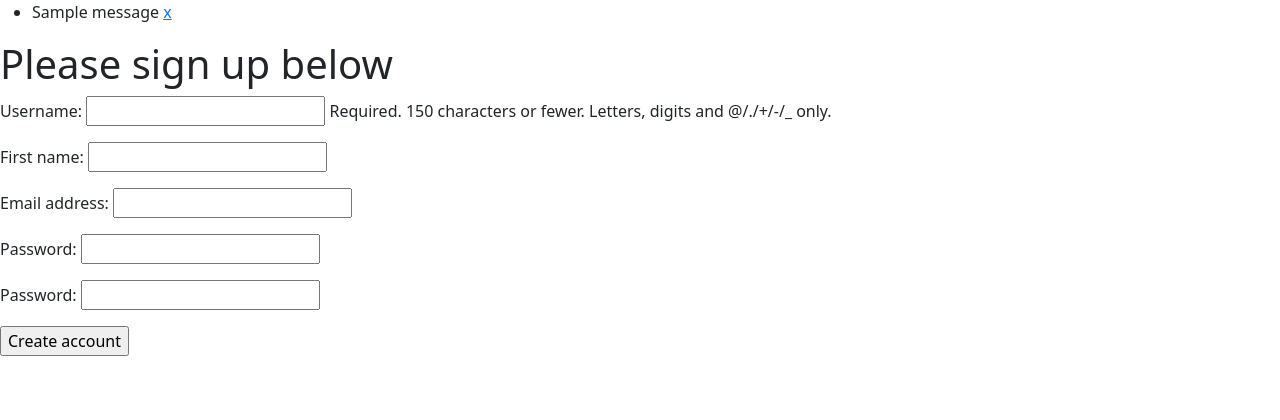
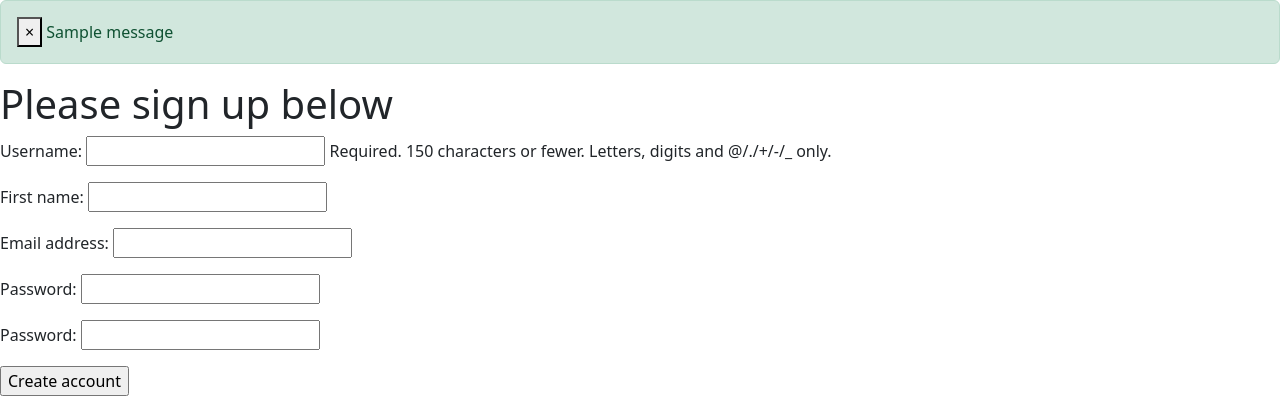
Before and after one commit to jkingportfolio/CI_PP4_Pic_Pals, a Django app: page /register/ in a window 1280 px wide. Shown: the part 56-476 px from the top of the page. Run offline with Django 4.2, Linux system fonts and the light colour scheme; tables that the repository leaves empty hold one stand-in row (values such as "Sample post"); one stand-in notice (Sample message) is shown; parts of the project's set-up code (start-up, migrations or seed data) failed here and were passed over; some libraries are stand-ins or nearby versions.

Commit message:
Style: Messages when upload post etc

```diff
--- a/templates/base.html
+++ b/templates/base.html
@@ -11,10 +11,11 @@
         rel="stylesheet"
         integrity="sha384-rbsA2VBKQhggwzxH7pPCaAqO46MgnOM80zW1RWuH61DGLwZJEdK2Kadq2F9CUG65"
         crossorigin="anonymous">
+
+    <link rel="stylesheet" href="{% static 'css/style.css' %}">
     <script
-        src="https://cdn.jsdelivr.net/npm/bootstrap@5.2.3/dist/js/bootstrap.bundle.min.js">
+    src="https://cdn.jsdelivr.net/npm/bootstrap@5.2.3/dist/js/bootstrap.bundle.min.js">
     </script>
-    <link rel="stylesheet" href="{% static 'css/style.css' %}">
 
 </head>
 
@@ -60,16 +61,7 @@
             </div>
         </div>
     </nav>
-    {% if messages %}
-    <ul class="messages">
-        {% for message in messages %}
-        <li class="{{ message.tags }}">
-            {{ message|safe }}
-            <a href="{% url 'dashboard' %}" class="close">x</a>
-        </li>
-        {% endfor %}
-    </ul>
-    {% endif %}
+    {% include 'messages.html' %}
     <main class="flex-shrink-0 main-bg">
         {% block content %}
         SOME TEXT
--- /dev/null
+++ b/templates/messages.html
@@ -0,0 +1,12 @@
+<!-- template for inserting messages to other templates -->
+
+{% for message in messages %}
+<div class="container-fluid p-0">
+  <div class="alert {{ message.tags }} alert-dismissible" role="alert" >
+    <button type="button" class="close" data-bs-dismiss="alert" aria-label="Close">
+      <span aria-hidden="True">&times;</span>
+    </button>
+    {{ message }}
+  </div>
+</div>
+{% endfor %}
```
Also changed, not shown: pic_pals/settings.py (+8 -4 lines).
